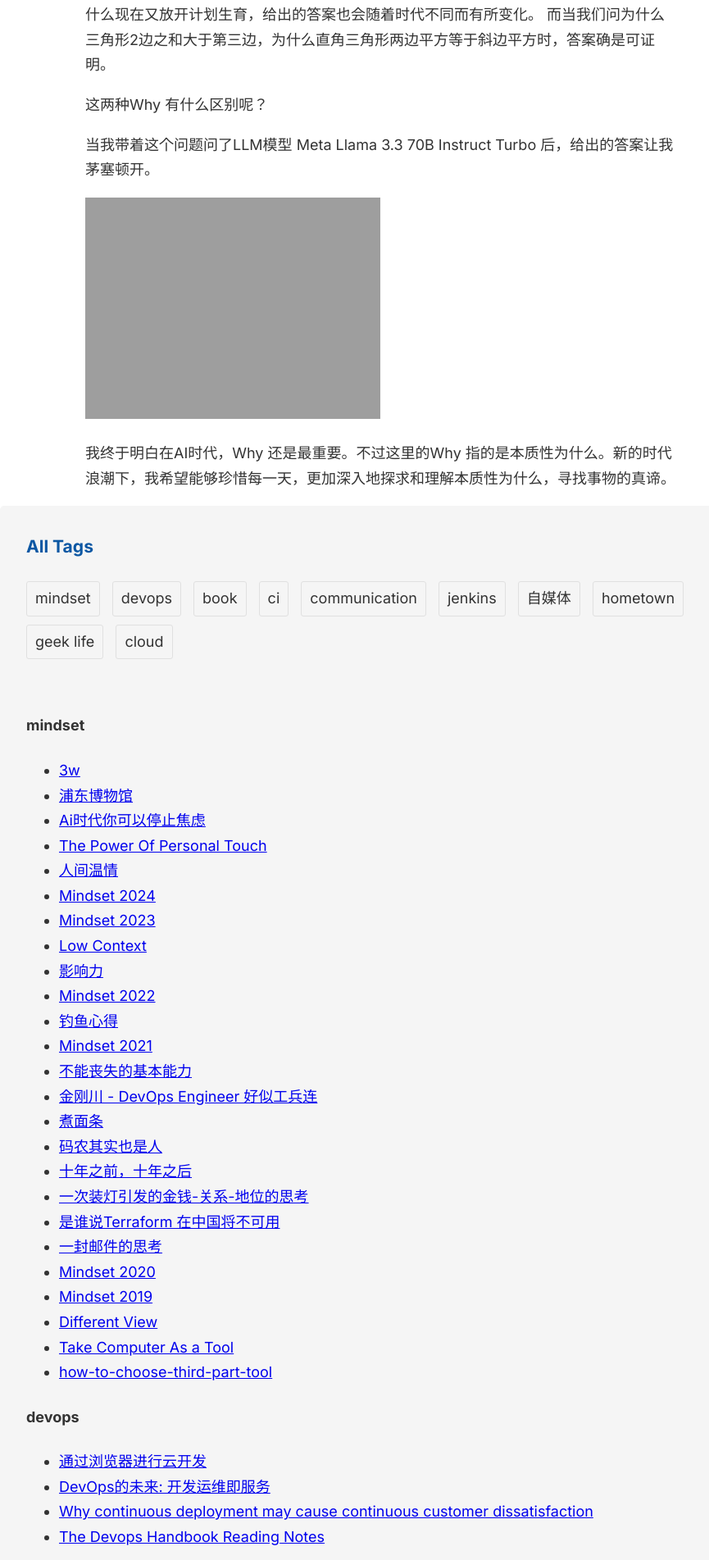
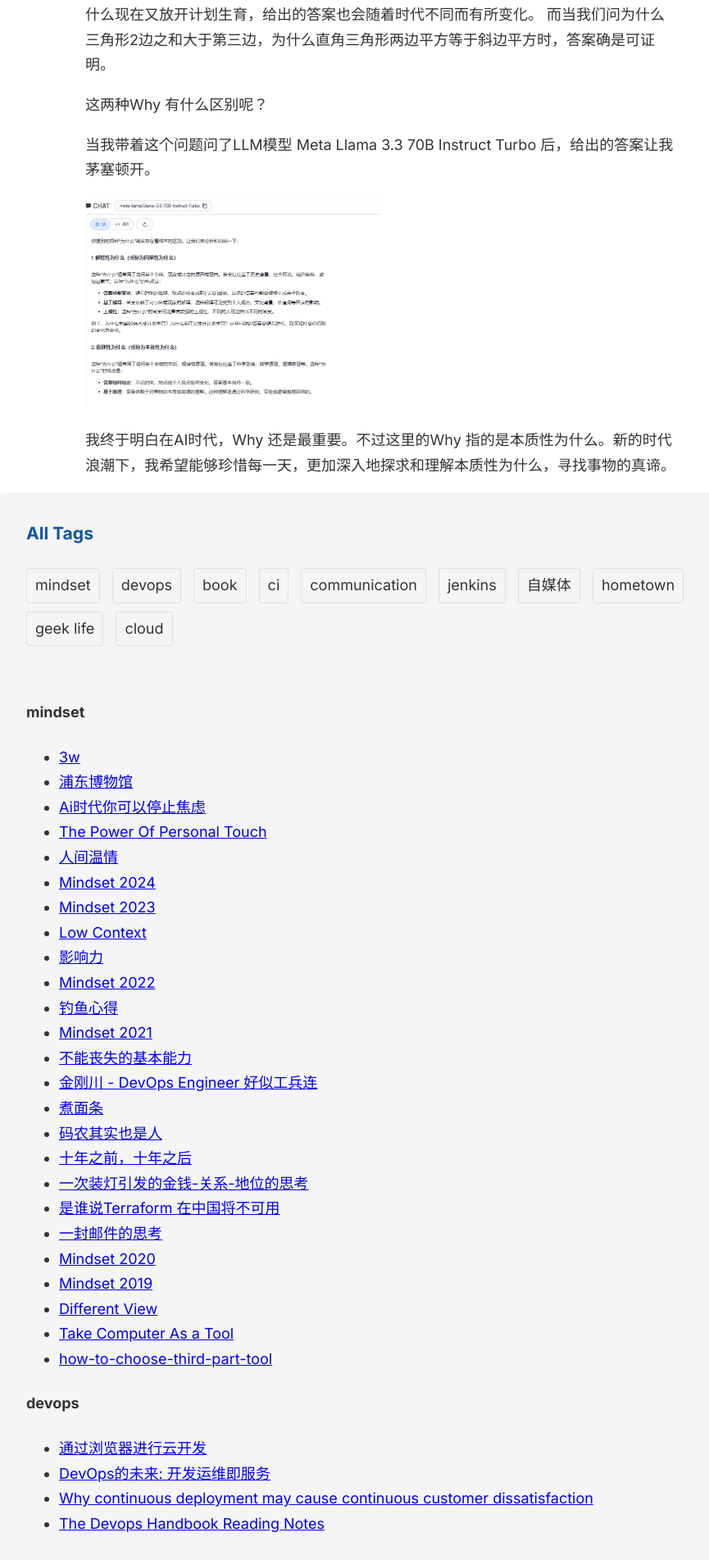
Before and after one commit to liuning0820/liuning0820.github.io, a Jekyll site: the page built from _posts/2025-03-05-3W.md, in a window 1280 px wide. Shown: the part 1316-3219 px from the top of the page at 82% size, without its empty margins (176-1041 px from the left). Built offline with Jekyll 4.4.1, drawn with Linux system fonts in a browser that asks for light colours; comment, search, counter and statistics services are not loaded.

Commit message:
fix image format for clarity in article

```diff
--- a/_posts/2025-03-05-3W.md
+++ b/_posts/2025-03-05-3W.md
@@ -36,6 +36,6 @@ comments: true
 
 当我带着这个问题问了LLM模型 Meta Llama 3.3 70B Instruct Turbo 后，给出的答案让我茅塞顿开。
 
-![]({{ site.url }}{{site.baseurl}}/images/two-kind-of-why.jpg){:height="50%" width="50%"}
+![]({{ site.url }}{{site.baseurl}}/images/two-kind-of-why.png){:height="50%" width="50%"}
 
 我终于明白在AI时代，Why 还是最重要。不过这里的Why 指的是本质性为什么。新的时代浪潮下，我希望能够珍惜每一天，更加深入地探求和理解本质性为什么，寻找事物的真谛。
```
